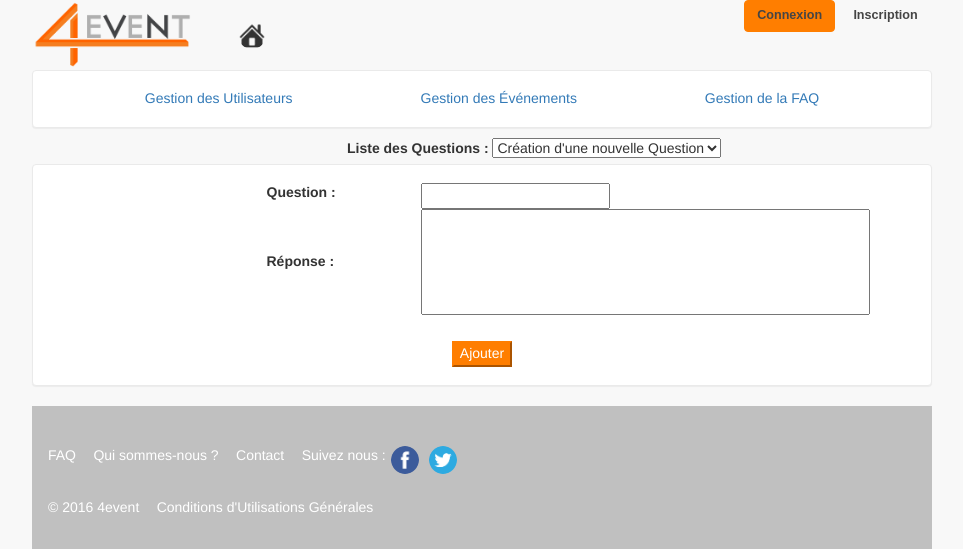
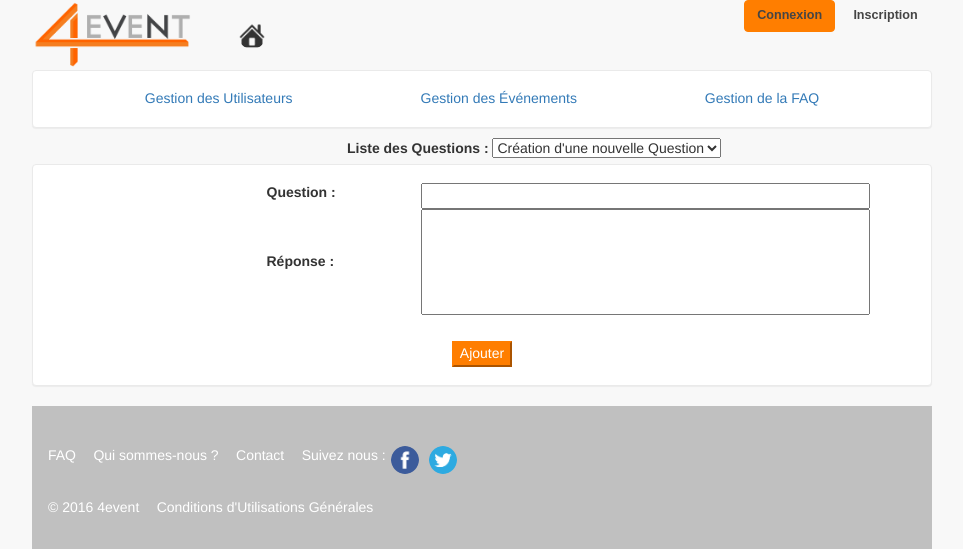
Before and after one commit to Zawartek/4event, a PHP site: template Vue/Admin/gestionFaq.php in a window 1280 px wide. Shown: the top 549 px of the page, without its empty margins (158-1121 px from the left). Run offline with PHP 8.4, Linux system fonts and the light colour scheme; the template is opened without the code that fills it, so the values that code supplies are empty; some libraries are stand-ins or nearby versions.

Commit message:
Maj Visuel + indentation

```diff
--- a/Vue/Admin/gestionFaq.php
+++ b/Vue/Admin/gestionFaq.php
@@ -28,8 +28,7 @@ and open the template in the editor.
                         $('#ADD').show();
                         $('#MOD').hide();
                         $('#SUPPR').hide();
-                    }
-                    else {
+                    } else {
                         $('#id').val(faqs[text]['faq_id']);
                         $('#titre').val(faqs[text]['faq_question']);
                         $('#description').val(faqs[text]['faq_reponse']);
@@ -53,10 +52,10 @@ and open the template in the editor.
                 <select id="ddlfaq">
                     <option value="0">Création d'une nouvelle Question</option>
                     <?php
-            $cpt=0;
-            foreach ($faq as $s){
-            echo '<option value="'.$cpt++.'">'
-             .$s["faq_question"].
+                    $cpt = 0;
+                    foreach ($faq as $s) {
+                        echo '<option value="' . $cpt++ . '">'
+                        . $s["faq_question"] .
                         '</option>';
                     }
                     ?>
@@ -71,11 +70,10 @@ and open the template in the editor.
                     </tr>
                     <tr>
                         <td>
-
                             <label>Question :</label>
                         </td>
                         <td>
-            <input id="titre" type="text" name="titre" value=""/>
+                            <input id="titre" type="text" name="titre" style="width:100%;">
                         </td>
                     </tr>
                     <tr>
@@ -87,7 +85,7 @@ and open the template in the editor.
                         </td>
                     </tr>
                 </table>
-                <input id="id" type="hidden" name="id"/>
+                <input id="id" type="hidden" name="id">
                 <div id="boutons">
                     <br>
                     <button id="MOD" type="submit" name="MOD" class="btn-orange">Modifier</button>
```
Lines whose indentation alone changed are shown as unchanged.
